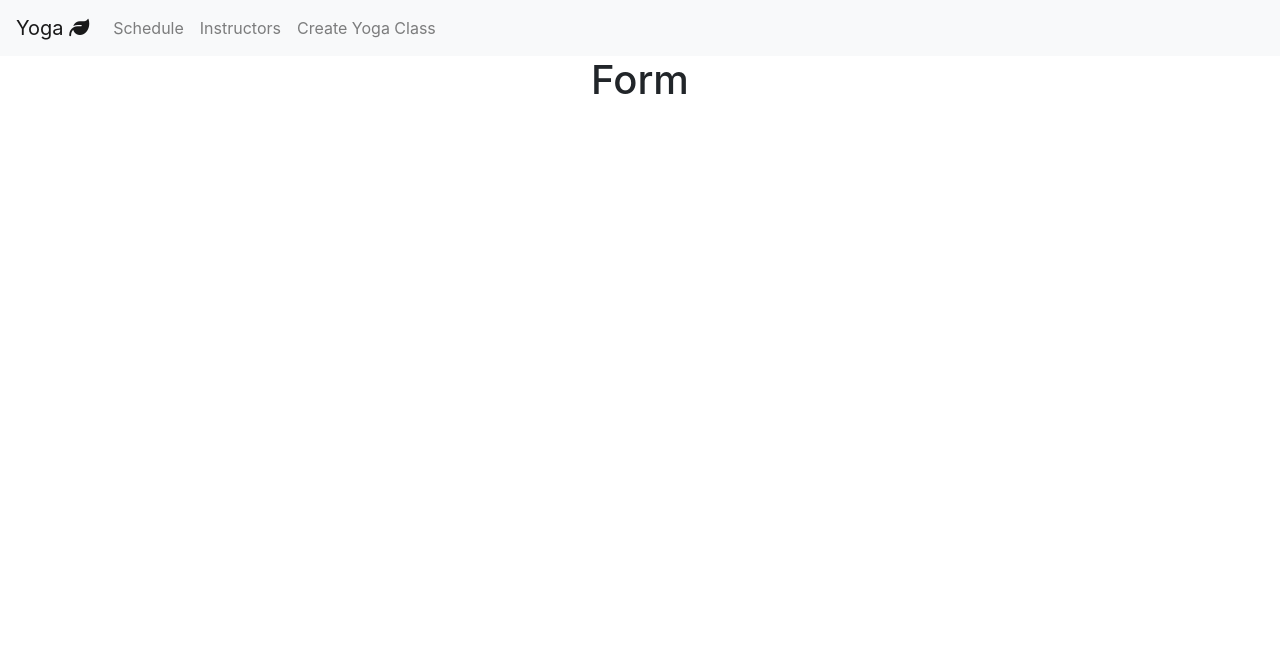
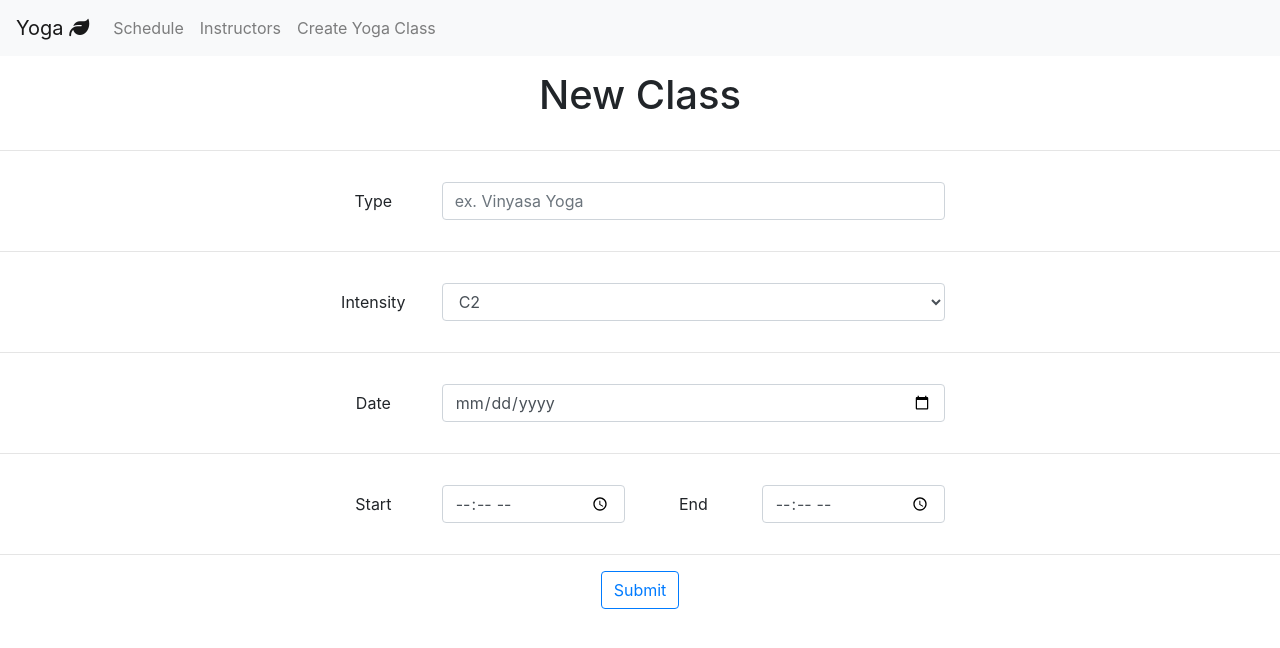
Before and after one commit to reitoserizawa/yoga_front, a React (Create React App) app: page /form in a window 1280 px wide. Shown: the top 648 px of the page. Built offline with nearby package versions, Linux system fonts and the light colour scheme.

Commit message:
form ver1

```diff
--- a/package.json
+++ b/package.json
@@ -10,6 +10,7 @@
     "react-dom": "^18.1.0",
     "react-router-dom": "^5.3.1",
     "react-scripts": "5.0.1",
+    "timepicker.js": "^3.1.0",
     "web-vitals": "^2.1.4"
   },
   "scripts": {
--- a/src/components/Form.js
+++ b/src/components/Form.js
@@ -1,8 +1,130 @@
-import React from 'react';
+import React, {useState} from 'react';
 
 function Form () {
+
+    // const [formData, setFormData] = useState({yoga_type:  "", intensity: "", schedule_date: "", schedule_time: ""})
+    const [yogaType, setYogaType] = useState("")
+    const [intensity, setIntensity] = useState("")
+    const [scheduleDate, setScheduleDate] = useState ("")
+    const [timeStart, setTimeStart] = useState("")
+    const [timeEnd, setTimeEnd] = useState("")
+
+    // function handleChange (e) {
+    //     let name = e.target.name
+    //     let value = e.target.value
+
+    //     setFormData({
+    //         ...formData,
+    //         [name]: value,
+    //         schedule_time: timeStart + "-" + timeEnd
+    //     })
+
+    // }
+
+    function handleChangeType (e) {
+        setYogaType(e.target.value)
+    }
+
+    function handleChangeIntensity (e) {
+        setIntensity(e.target.value)
+    }
+
+    function handleChangeDate (e) {
+        setScheduleDate(e.target.value)
+    }
+
+    function handleChaneOne (e) {
+        setTimeStart(e.target.value)
+    }
+
+    function handleChaneTwo (e) {
+        setTimeEnd(e.target.value)
+    }
+
+    function handleSubmit (e) {
+        e.preventDefault()
+        console.log({
+            yoga_type: yogaType,
+            intensity: intensity,
+            schedule_date: scheduleDate,
+            schedule_time: timeStart + "-" + timeEnd
+        })
+    }
+
     return (
-    <h1>Form</h1>
+        <div className="main">
+
+            <h1 style={{padding:"15px"}}>New Class</h1>
+            <hr />
+
+            <form className="form" id='form' onSubmit={handleSubmit}>
+
+
+                <div className="row justify-content-center" style={{padding:"15px"}}>
+
+                    <label className="col-sm-1 col-form-label" for="name">Type</label>
+
+                    <div className="col-sm-5">
+                        <input value={yogaType} onChange={handleChangeType} className="form-control" type="text" name="yoga_type" placeholder="ex. Vinyasa Yoga"/>
+                    </div>
+
+                </div>
+
+                <hr />
+
+                <div className="row justify-content-center" style={{padding:"15px"}}>
+
+                    <label className="col-sm-1 col-form-label" for="name">Intensity</label>
+
+                    <div className="col-sm-5">
+                        <select value={intensity} onChange={handleChangeIntensity} className="form-control" name="intensity">
+                            <option value="C2">C2</option>
+                            <option value="C1">C1</option>
+                            <option value="B2">B2</option>
+                            <option value="B1">B1</option>
+                            <option value="A2">A2</option>
+                            <option value="A1">A1</option>
+                        </select>
+                    </div>
+
+                </div>
+
+                <hr />
+
+                <div className="row justify-content-center" style={{padding:"15px"}}>
+
+                    <label className="col-sm-1 col-form-label" for="name">Date</label>
+
+                    <div className="col-sm-5">
+                        <input value={scheduleDate} onChange={handleChangeDate} placeholder="Select date" name="schedule_date" type="date" className="form-control"/>
+                    </div>
+
+                </div>
+
+                <hr />
+
+                <div className="row justify-content-center" style={{padding:"15px"}}>
+
+                    <label className="col-sm-1 col-form-label" for="name">Start</label>
+
+                    <div className="col-sm-2">
+                        <input value={timeStart} onChange={handleChaneOne} type="time" id="example" className="form-control" min="7:00" max="21:00" step="60"/>
+                    </div>
+
+                    <label className="col-sm-1 col-form-label" for="name">End</label>
+
+                    <div className="col-sm-2">
+                        <input value={timeEnd} onChange={handleChaneTwo} type="time" id="example" className="form-control" min="7:00" max="21:00" step="60"/>
+                    </div>
+
+                </div>
+
+                <hr />
+
+                <button type="submit" class="btn btn-outline-primary">Submit</button>
+
+            </form>
+        </div>
     )
 }
 
--- a/src/index.css
+++ b/src/index.css
@@ -5,6 +5,7 @@ body {
     sans-serif;
   -webkit-font-smoothing: antialiased;
   -moz-osx-font-smoothing: grayscale;
+  overflow-x: hidden;
 }
 
 code {
```
Also changed, not shown: 1 other file (tests, documents, lock files or other folders).
